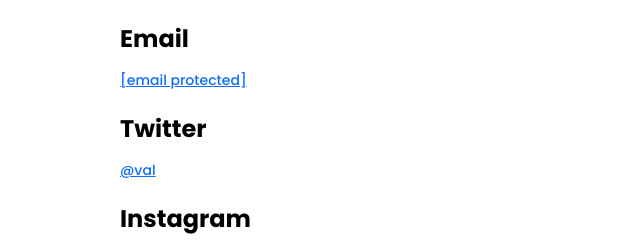
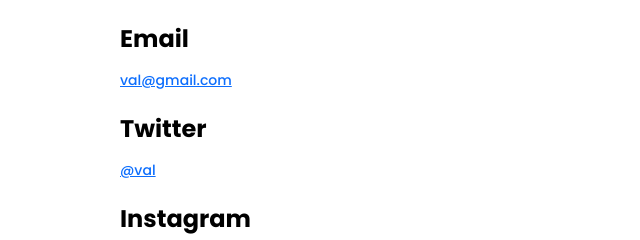
Before and after one commit to valenaran/Portfolio-Val, a plain HTML site: page contact.html in a window 1280 px wide. Shown: the part 379-619 px from the top of the page, 0-640 px from the left. Drawn offline with nearby package versions, Linux system fonts and the light colour scheme.

```diff
--- a/contact.html
+++ b/contact.html
@@ -71,14 +71,8 @@
         <h1 class="mb-5">Let's get in touch!</h1>
         <h3>Email</h3>
         <p>
-          <a
-            href="/cdn-cgi/l/email-protection#70001104021913191130171d11191c5e131f1d"
-          >
-            <span
-              class="__cf_email__"
-              data-cfemail="5e2e3f2a2c373d373f1e39333f3732703d3133"
-              >[email&#160;protected]</span
-            >
+         <a href="mailto:val@somethingl.com" class="email-link">
+            val@gmail.com
           </a>
         </p>
         <h3>Twitter</h3>
@@ -100,7 +94,7 @@
             <p class="text-muted">Let's work together</p>
           </div>
           <div>
-            <a href="" class="btn btn-branding mt-3"> Contact me </a>
+            <a href="/contact.html" class="btn btn-branding mt-3"> Contact me </a>
           </div>
         </div>
         <div class="d-flex justify-content-center mb-5">
```
Also changed, not shown: about.html (+2 -2 lines), index.html (+1 -1 lines), work.html (+1 -1 lines).
